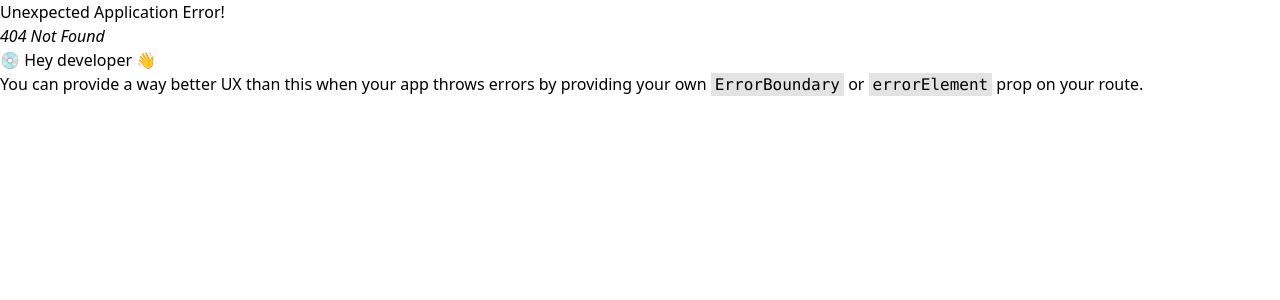
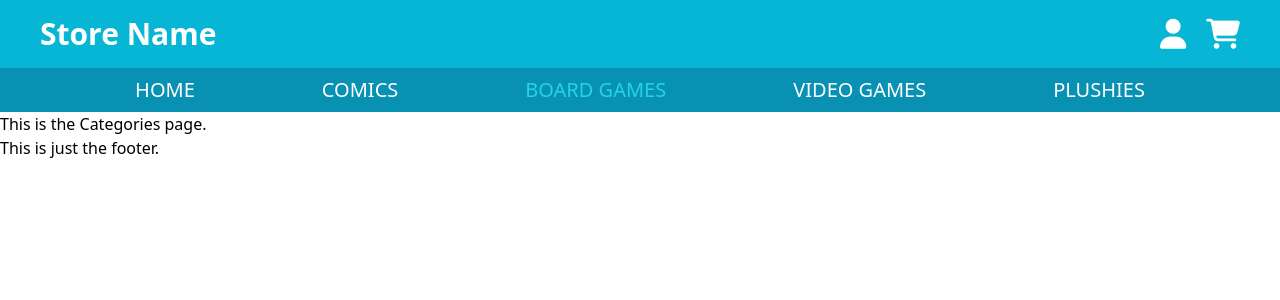
Before and after one commit to cazthetraveler/Hobby-E-Commerce, a React (Vite) app in the folder client/: page /categories/Board-Games in a window 1280 px wide. Before the commit this address had no page. Shown: the top 300 px of the page. Built offline with nearby package versions, Linux system fonts and the light colour scheme.

Commit message:
transferred code from work, added nav and login modal, updated main and app jsx

```diff
--- a/client/src/App.jsx
+++ b/client/src/App.jsx
@@ -1,16 +1,41 @@
 import { Outlet } from "react-router-dom";
+import { useState } from "react";
 
 import Header from "./components/Header";
+import Nav from "./components/Nav";
 import Footer from "./components/Footer";
+import LoginModal from "./components/LoginModal";
+import Cart from "./components/Cart";
 
 function App() {
+  const [isModalVisible, setModalVisibility] = useState(false);
+  const toggleModal = () => {
+    setModalVisibility(!isModalVisible);
+  };
+
+  const [isNavVisible, setNavVisibility] = useState(false);
+  const toggleNav = () => {
+    setNavVisibility(!isNavVisible);
+  };
+
+  const [isCartVisible, setCartVisibility] = useState(false);
+  const toggleCart = () => {
+    setCartVisibility(!isCartVisible);
+  };
+
   return (
     <>
-      <main>
-        <Header />
-        <Outlet />
-        <Footer />
-      </main>
+      <Header
+        onToggleModal={toggleModal}
+        onToggleNav={toggleNav}
+        onToggleCart={toggleCart}
+      />
+      <Nav isVisible={isNavVisible} />
+      <Outlet />
+      {isModalVisible && <LoginModal onClose={toggleModal} />}{" "}
+      {/*also we need to prompt it if the user is not logged in eventually*/}
+      {isCartVisible && <Cart onClose={toggleCart} />}
+      <Footer />
     </>
   );
 }
--- /dev/null
+++ b/client/src/LoginModal.jsx
@@ -0,0 +1,102 @@
+import { useState } from "react";
+
+const LoginModal = ({ onClose }) => {
+  //TODO
+  //toggles between login and register forms
+  const [isLoginFormVisible, setLoginVisibility] = useState(true);
+  const toggleForm = (e) => {
+    e.preventDefault();
+    setLoginVisibility(!isLoginFormVisible);
+  };
+  // closes modal, onClose taken from app.jsx
+  const toggleClose = () => {
+    onClose();
+  };
+
+  return (
+    <section
+      id="modal-container"
+      className="bg-gray-600/[0.5] w-screen h-screen flex justify-center items-center fixed top-0 left-0 transition-opacity duration-300"
+    >
+      <section
+        id="login-register-modal"
+        className="bg-white p-5 h-1/2 w-3/4 lg:w-1/2 xl:w-1/3 2xl:w-1/4 rounded-xl flex flex-col items-end"
+      >
+        <button onClick={toggleClose}>
+          <i className="fa-solid fa-close text-2xl"></i>
+        </button>
+        {isLoginFormVisible ? (
+          <form
+            id="login-form"
+            className="flex flex-col items-center justify-evenly w-full h-full"
+          >
+            <h2 className="text-4xl font-medium border-b-2 w-full text-center pb-3">
+              Login
+            </h2>
+            <input
+              id="login-email"
+              type="email"
+              className="border-b-2 text-xl w-4/5 p-2 enabled:outline-transparent"
+              placeholder="E-mail"
+            />
+            <input
+              id="login-password"
+              type="password"
+              className="border-b-2 text-xl w-4/5 p-2 enabled:outline-transparent"
+              placeholder="Password"
+            />
+            <button className="bg-cyan-600 hover:bg-cyan-800 text-white text-xl p-2 w-1/2 rounded-lg">
+              Login
+            </button>
+            <button onClick={toggleForm} className="underline italic">
+              Don't have an account?
+            </button>
+          </form>
+        ) : (
+          <form
+            id="login-form"
+            className="flex flex-col items-center justify-evenly w-full h-full"
+          >
+            <h2 className="text-4xl font-medium border-b-2 w-full text-center pb-3">
+              Register
+            </h2>
+            <div className="flex justify-around px-6">
+              <input
+                id="first-name"
+                type="text"
+                className="border-b-2 text-xl w-2/5 p-2 enabled:outline-transparent"
+                placeholder="First Name"
+              />
+              <input
+                id="last-name"
+                type="text"
+                className="border-b-2 text-xl w-2/5 p-2 enabled:outline-transparent"
+                placeholder="Last Name"
+              />
+            </div>
+            <input
+              id="register-email"
+              type="email"
+              className="border-b-2 text-xl w-4/5 p-2 enabled:outline-transparent"
+              placeholder="E-mail"
+            />
+            <input
+              id="register-password"
+              type="password"
+              className="border-b-2 text-xl w-4/5 p-2 enabled:outline-transparent"
+              placeholder="Password"
+            />
+            <button className="bg-cyan-600 hover:bg-cyan-800 text-white text-xl p-2 w-1/2 rounded-lg">
+              Register
+            </button>
+            <button onClick={toggleForm} className="underline italic">
+              Already have an account?
+            </button>
+          </form>
+        )}
+      </section>
+    </section>
+  );
+};
+
+export default LoginModal;
--- /dev/null
+++ b/client/src/components/Nav.jsx
@@ -0,0 +1,66 @@
+import { Link, useLocation } from "react-router-dom";
+
+const Nav = ({ isVisible }) => {
+  const currentPage = useLocation().pathname;
+
+  return (
+    <nav
+      className={
+        isVisible ? "flex bg-cyan-600 p-2" : "hidden lg:block bg-cyan-600 p-2"
+      }
+    >
+      <ul
+        id="navbar"
+        className="flex flex-col items-center gap-3 lg:gap-0 lg:flex-row justify-evenly text-white text-3xl lg:text-xl font-medium w-full"
+      >
+        <li
+          className={
+            currentPage === "/"
+              ? "text-cyan-400"
+              : "hover:text-cyan-400 duration-200"
+          }
+        >
+          <Link to="/">HOME</Link>
+        </li>
+        <li
+          className={
+            currentPage === "/categories/Comics"
+              ? "text-cyan-400"
+              : "hover:text-cyan-400 duration-200"
+          }
+        >
+          <Link to="/categories/Comics">COMICS</Link>
+        </li>
+        <li
+          className={
+            currentPage === "/categories/Board-Games"
+              ? "text-cyan-400"
+              : "hover:text-cyan-400 duration-200"
+          }
+        >
+          <Link to="/categories/Board-Games">BOARD GAMES</Link>
+        </li>
+        <li
+          className={
+            currentPage === "/categories/Video-Games"
+              ? "text-cyan-400"
+              : "hover:text-cyan-400 duration-200"
+          }
+        >
+          <Link to="/categories/Video-Games">VIDEO GAMES</Link>
+        </li>
+        <li
+          className={
+            currentPage === "/categories/Plushies"
+              ? "text-cyan-400"
+              : "hover:text-cyan-400 duration-200"
+          }
+        >
+          <Link to="/categories/Plushies">PLUSHIES</Link>
+        </li>
+      </ul>
+    </nav>
+  );
+};
+
+export default Nav;
--- a/client/src/main.jsx
+++ b/client/src/main.jsx
@@ -18,7 +18,7 @@ const router = createBrowserRouter([
         element: <HomePage />,
       },
       {
-        path: "/categories",
+        path: "/categories/:category", //i think this is going to change to category name?
         element: <Category />,
       },
       {
```
